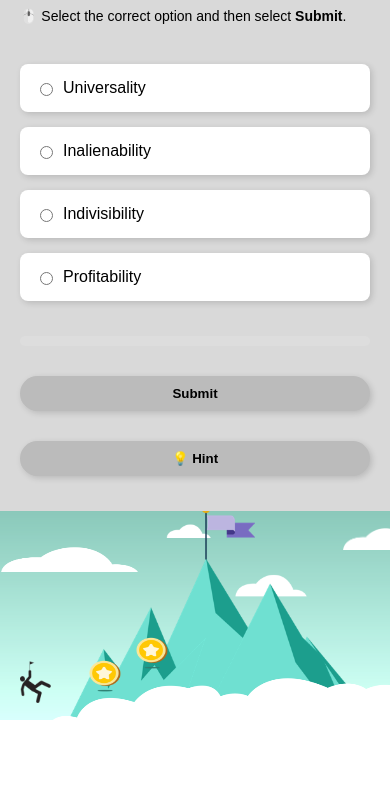
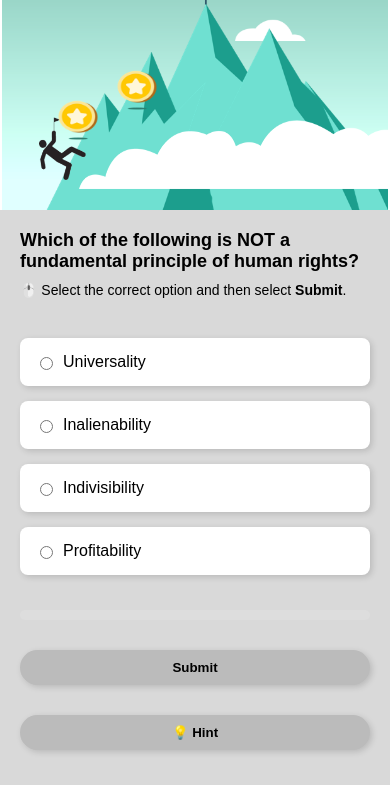
Before and after one commit to keerthi1605/Project-Quiz, a website: page sample3.html in a window 390 px wide. Shown: the part 168-953 px from the top of the page. Before the commit the page ends 888 px from the top, so only its background shows below. Drawn offline with Linux system fonts and the light colour scheme.

Commit message:
Update sample3.html
..

```diff
--- a/sample3.html
+++ b/sample3.html
@@ -122,14 +122,6 @@
       animation: cloudSlideInRight 2s ease-out forwards;
     }
 
-    .white-space {
-      position: absolute;
-      bottom: 15%;
-      height: 100%;
-      width: 80%;
-      z-index: 1;
-    }
-
     @keyframes cloudSlideInLeft {
       from { left: -22%; }
       to { left: 0.3%; }
@@ -236,25 +228,92 @@
     @media (max-width: 768px) {
       .main {
         flex-direction: column;
-      }
-
-      .left-panel,
-      .right-panel {
-        width: 100%;
+        height: auto;
       }
 
       .left-panel {
+        width: 100%;
         padding: 20px;
+        order: 2;
+        min-height: 60vh;
+      }
+
+      .right-panel {
+        width: 100%;
+        height: 40vh; /* Adjusted for better visibility */
+        min-height: 300px;
+        order: 1;
+      }
+
+      .mountain-img {
+        height: 100%;
+        object-fit: contain;
       }
 
       .stickman {
-        left: 5% !important;
-        bottom: 8% !important;
-        width: 8%;
+        left: 10%;
+        bottom: 10%;
+        width: 10%;
       }
 
       .coin {
         width: 8%;
+      }
+
+      /* Adjust coin positions for portrait */
+      .coin1 {
+        top: 60%;
+        left: 35%;
+      }
+
+      .coin2 {
+        top: 70%;
+        left: 20%;
+      }
+
+      /* Adjust cloud positions */
+      .cloud1 {
+        top: 10%;
+        width: 30%;
+      }
+
+      .cloud2 {
+        top: 5%;
+        width: 10%;
+      }
+
+      .cloudBig {
+        top: 70%;
+        width: 80%;
+      }
+    }
+
+    /* Additional media query for very small screens */
+    @media (max-width: 480px) {
+      .right-panel {
+        height: 35vh;
+      }
+
+      .stickman {
+        width: 12%;
+      }
+
+      .coin {
+        width: 10%;
+      }
+
+      .header {
+        padding: 10px 15px;
+        flex-wrap: wrap;
+      }
+
+      .header .nav-links {
+        gap: 10px;
+        font-size: 14px;
+      }
+
+      .logo-img {
+        width: 50px;
       }
     }
   </style>
@@ -286,9 +345,7 @@
       <button class="submit-btn" id="submit-btn">Submit</button>
       <button class="submit-btn" id="hint-btn">💡 Hint</button>
       <div id="hint-box" style="margin-top: 15px; font-style: italic; color: #333;"></div>
-
     </div>
-
 
     <div class="right-panel">
       <img src="mountains3.PNG" alt="Mountain" class="mountain-img" />
@@ -301,7 +358,7 @@
     </div>
   </div>
 
-   <script>
+  <script>
     const coins = document.querySelectorAll('.coin');
     const submitBtn = document.getElementById('submit-btn');
     const hintBtn = document.getElementById('hint-btn');
@@ -316,18 +373,18 @@
         question: "Which of the following is NOT a fundamental principle of human rights?",
         options: ["Universality", "Inalienability", "Indivisibility", "Profitability"],
         correctIndex: 3,
-        hint: "When considering the fundamental principles of human rights, it's important to recall that these principles are generally accepted across cultures and societies. One helpful hint would be to eliminate the option that seems least related to the inherent rights, freedoms, and dignity of all individuals, without discrimination. This should lead you to the principle that is not a fundamental human right."
+        hint: "Eliminate the one that sounds more like a business goal than a basic right."
       },
       {
-        question: "Which one of the following is NOT considered a best practice for a company that is working to prevent child labor?",
+        question: "Which one is NOT a best practice to prevent child labor?",
         options: [
-          "Follow national labor laws on minimum age and adhere to international standards where necessary.",
-          "Use adequate and verifiable mechanisms for age verification during recruitment.",
-          "Do not maintain accurate and up-to-date records of all employees.",
-          "Influence subcontractors, suppliers, and other business partners to combat child labor."
+          "Follow national labor laws.",
+          "Use age verification methods.",
+          "Don't maintain employee records.",
+          "Influence partners to prevent child labor."
         ],
         correctIndex: 2,
-        hint: "One helpful hint could be: Consider the option that is not directly related to implementing stricter policies or regulations within the company itself. Remember, the focus is on preventing child labor."
+        hint: "Which one sounds like something a careless company would do?"
       },
       {
         question: "What is the primary purpose of the Universal Declaration of Human Rights?",
@@ -338,7 +395,7 @@
           "To replace all national laws with international standards"
         ],
         correctIndex: 1,
-        hint: "The primary purpose of the Universal Declaration of Human Rights is to outline and establish fundamental human rights to be universally protected and promoted, ensuring dignity, equality, and freedom for all individuals, regardless of their nationality, gender, ethnicity, religion, or any other status."
+        hint: "Focus on the answer that talks about equality and global rights."
       }
     ];
 
@@ -346,9 +403,13 @@
     let selectedIndex = -1;
     let correctAnswers = 0;
 
-    // Movement percentages based on viewport width/height
-    const movements = [
-      { x: 8, y: 25 },  // 7% of viewport width, 15% of viewport height
+    // Adjusted movements for mobile portrait
+    const movements = window.innerWidth <= 768 ? [
+      { x: 15, y: 15 },
+      { x: 12, y: 10 },
+      { x: 13, y: 12 }
+    ] : [
+      { x: 8, y: 25 },
       { x: 7.5, y: 15 },
       { x: 8.5, y: 17 }
     ];
@@ -361,10 +422,7 @@
       q.options.forEach((option, index) => {
         const optionElement = document.createElement('label');
         optionElement.className = 'option';
-        optionElement.innerHTML = `
-          <input type="radio" name="q" value="${index}" />
-          ${option}
-        `;
+        optionElement.innerHTML = `<input type="radio" name="q" value="${index}" />${option}`;
         optionsElement.appendChild(optionElement);
       });
       selectedIndex = -1;
@@ -390,8 +448,6 @@
         return;
       }
 
-      hintBox.innerText = "";
-
       const isCorrect = selectedIndex === questions[currentQuestion].correctIndex;
 
       if (isCorrect) {
@@ -404,26 +460,16 @@
           const currentBottom = parseFloat(getComputedStyle(stickman).bottom);
 
           // Calculate movement based on viewport width/height
-          const viewportWidth = window.innerWidth;
-          const viewportHeight = window.innerHeight;
-          const moveX = (move.x / 100) * viewportWidth;
-          const moveY = (move.y / 100) * viewportHeight;
+          const moveX = (move.x / 100) * window.innerWidth;
+          const moveY = (move.y / 100) * window.innerHeight;
 
           stickman.style.left = `${currentLeft + moveX}px`;
           stickman.style.bottom = `${currentBottom + moveY}px`;
         }
 
         setTimeout(() => {
-          if (correctAnswers === 2) {
-            const coin2 = document.querySelector('.coin2');
-            coin2.style.transition = "top 1s ease";
-            coin2.style.top = "52%";
-          }
-          if (correctAnswers === 3) {
-            const coin1 = document.querySelector('.coin1');
-            coin1.style.transition = "top 1s ease";
-            coin1.style.top = "38%";
-          }
+          if (correctAnswers === 2) document.querySelector('.coin2').style.top = window.innerWidth <= 768 ? "45%" : "52%";
+          if (correctAnswers === 3) document.querySelector('.coin1').style.top = window.innerWidth <= 768 ? "30%" : "38%";
         }, 1000);
 
         currentQuestion++;
@@ -439,9 +485,7 @@
         }
       } else {
         stickman.src = "stickmanRed.png";
-        setTimeout(() => {
-          alert("Oops! That's not the correct answer. Please try again.");
-        }, 300);
+        setTimeout(() => alert("Oops! That's not the correct answer. Try again."), 300);
       }
     });
 
@@ -449,10 +493,18 @@
       hintBox.innerText = questions[currentQuestion].hint;
     });
 
-    // Initialize stickman position
     window.addEventListener('load', () => {
       stickman.style.left = '10%';
       stickman.style.bottom = '10%';
+    });
+
+    // Adjust for orientation changes
+    window.addEventListener('resize', () => {
+      if (window.innerWidth <= 768) {
+        // Reset stickman position when switching to portrait
+        stickman.style.left = '10%';
+        stickman.style.bottom = '10%';
+      }
     });
 
     loadQuestion();
```
